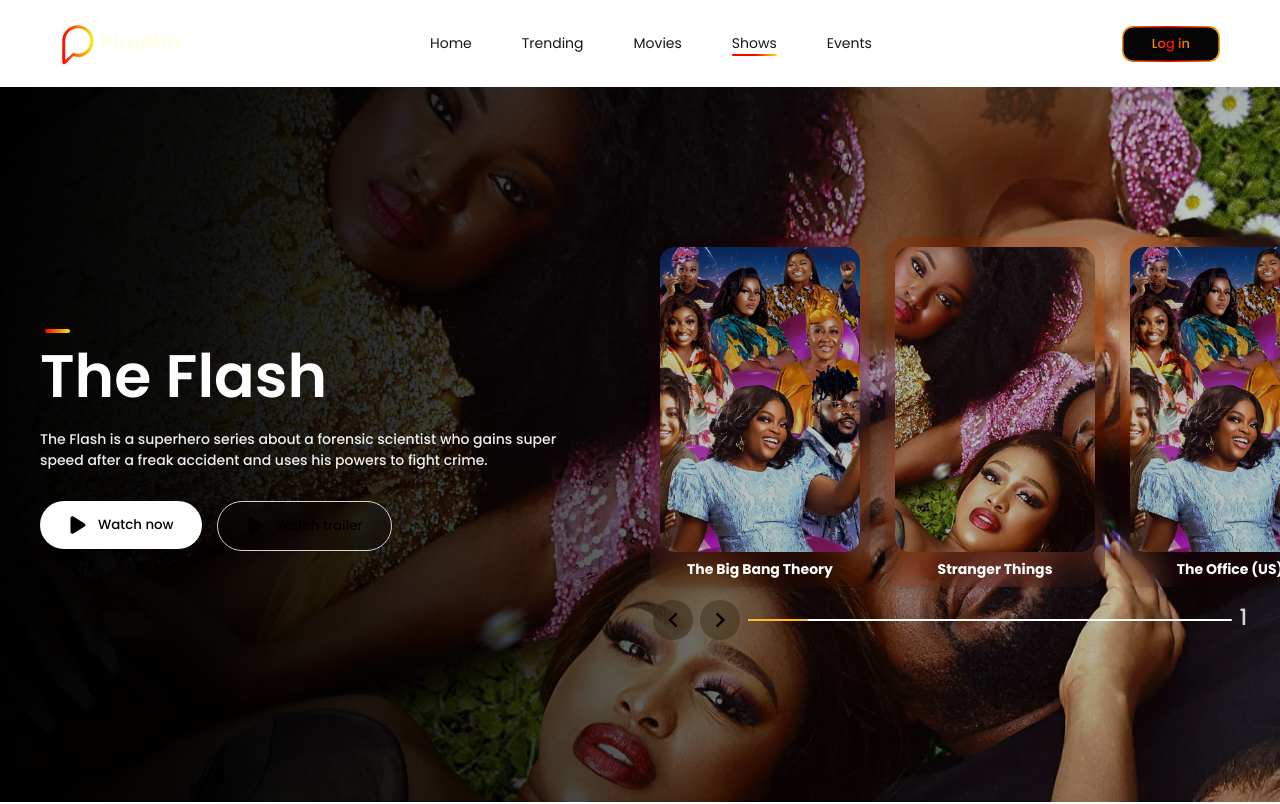
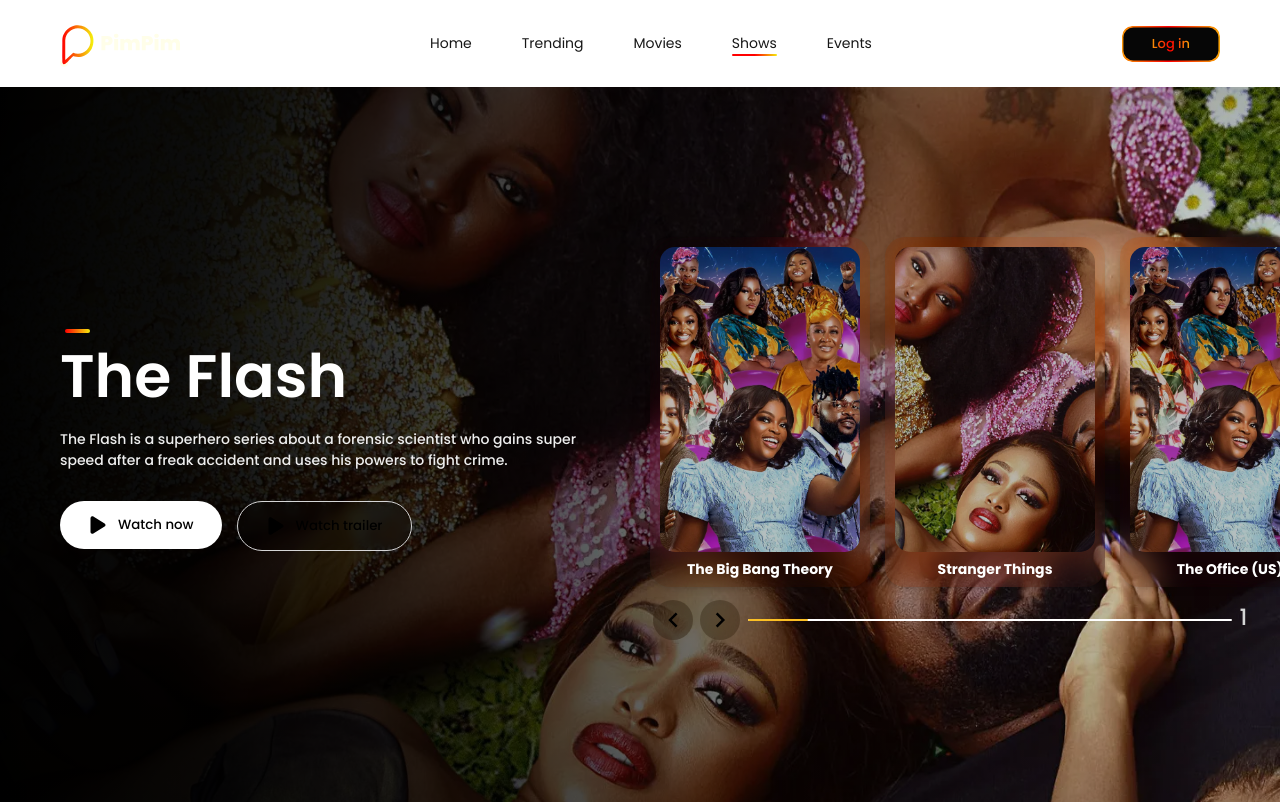
Before and after one commit to prazzon/pimpim, a Next.js app: page /shows in a window 1280 px wide. Shown: the top 804 px of the page. Built offline with nearby package versions, Linux system fonts and the light colour scheme; a web font is replaced by a local one.

Commit message:
style(Carousel): Increase padding for better layout spacing

```diff
--- a/app/_components/Carousel/Carousel.module.scss
+++ b/app/_components/Carousel/Carousel.module.scss
@@ -21,7 +21,7 @@
 
       .slider_left {
          display: flex;
-         padding: 0 4rem;
+         padding: 0 6rem;
 
          // padding-left: 1.25rem;
          // padding-right: 1.25rem;
```
